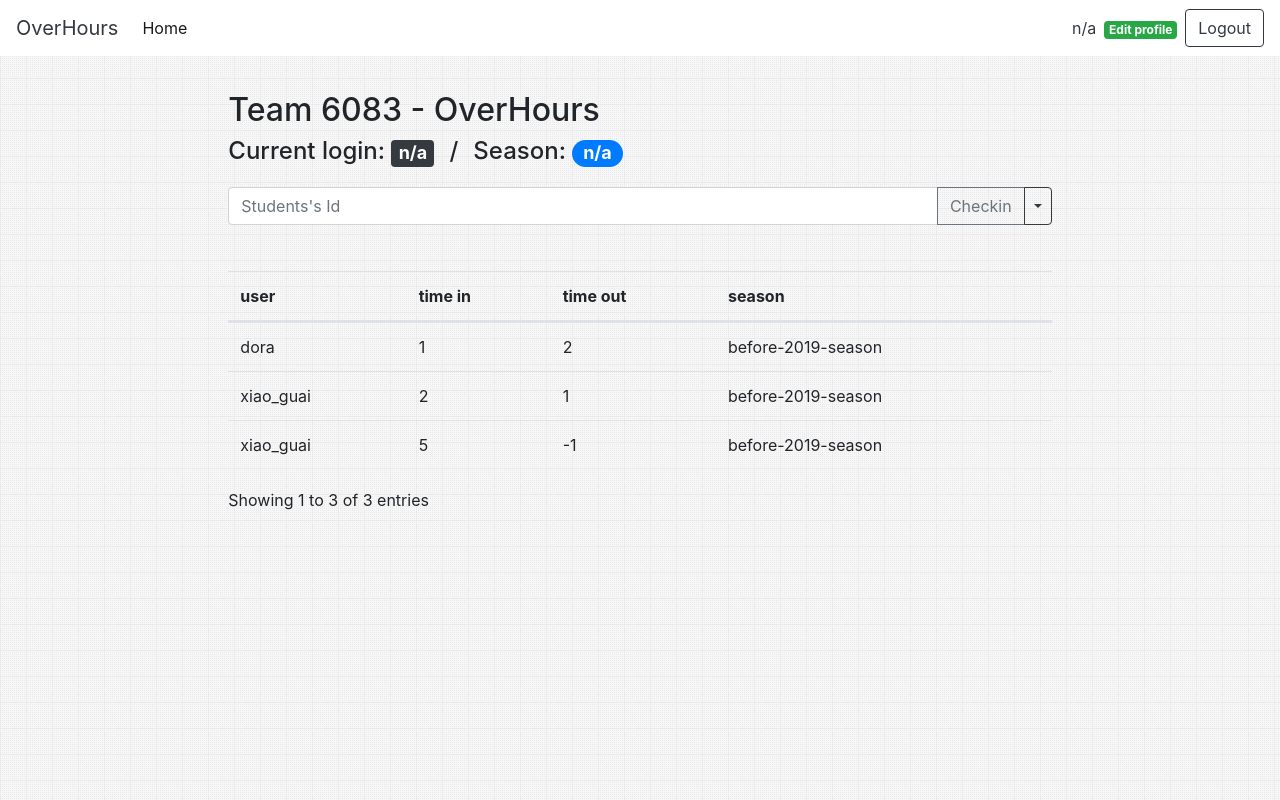
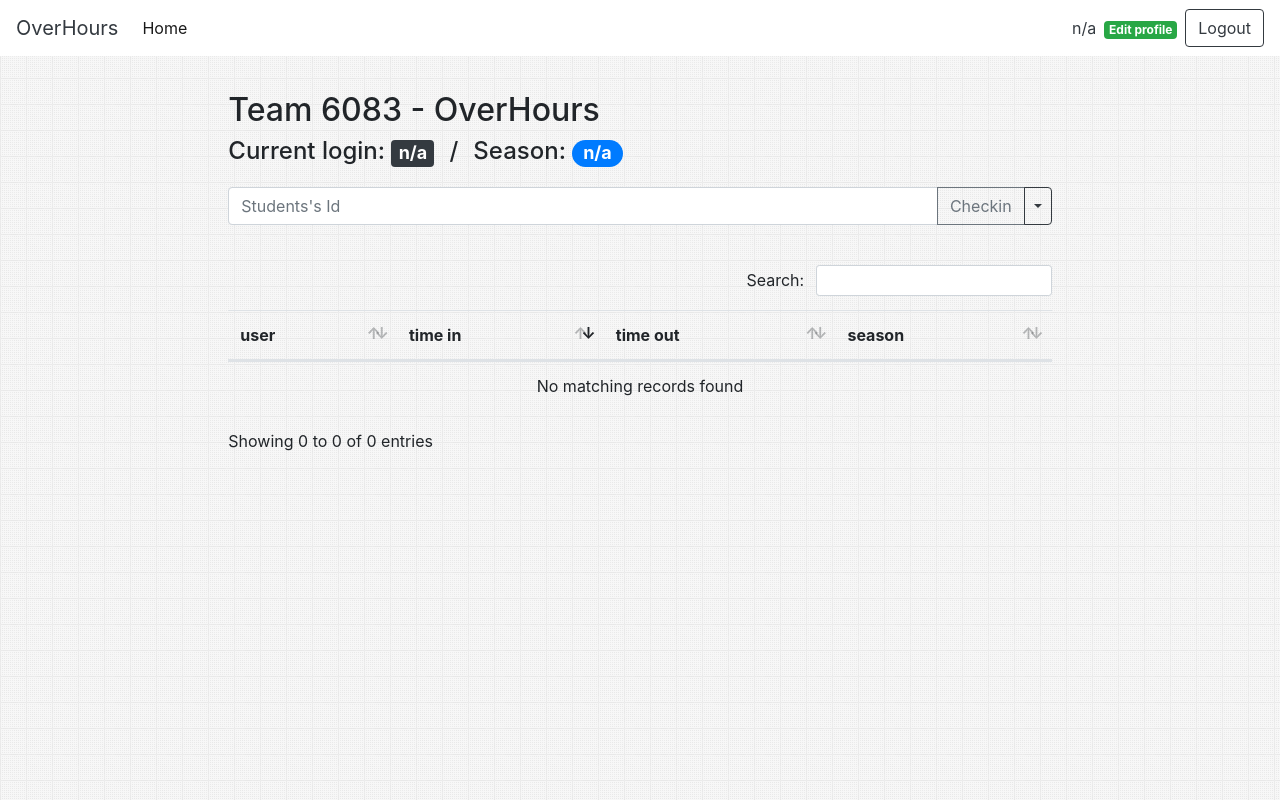
Before and after one commit to Team6083/OverHours-app, a React (Create React App) app: page / in a window 1280 px wide. Built offline with nearby package versions, Linux system fonts and the light colour scheme.

Commit message:
[add] Finish home page

```diff
--- a/src/component/pages/Home.js
+++ b/src/component/pages/Home.js
@@ -20,6 +20,30 @@ export class Home extends Component {
     }
 
     render() {
+
+        const ds = [
+            {
+                "_id": "5c2f3183c9c9200004b372fe",
+                "userid": "dora",
+                "timein": 1,
+                "timeout": 2,
+                "seasonid": "before-2019-season"
+            },
+            {
+                "_id": "5c2f31c4c9c9200004b372ff",
+                "userid": "xiao_guai",
+                "timein": 2,
+                "timeout": 1,
+                "seasonid": "before-2019-season"
+            },
+            {
+                "_id": "5c2f31d0c9c9200004b37300",
+                "userid": "xiao_guai",
+                "timein": 5,
+                "timeout": -1,
+                "seasonid": "before-2019-season"
+            },
+        ];
 
         return (
             <div className="container-fluid">
@@ -62,7 +86,8 @@ export class Home extends Component {
 
                 <div className="row mt-4 justify-content-lg-center">
                     <div className="col-lg-8 col">
-                        <Table columns={[
+                        <Table
+                            columns={[
                                 {
                                     Header: 'user',
                                     accessor: 'userid',
@@ -83,29 +108,18 @@ export class Home extends Component {
                                     accessor: 'seasonid',
                                     isSortable: true,
                                 }
-                        ]} data={[
-                            {
-                                "_id": "5c2f3183c9c9200004b372fe",
-                                "userid": "dora",
-                                "timein": 1,
-                                "timeout": 2,
-                                "seasonid": "before-2019-season"
-                            },
-                            {
-                                "_id": "5c2f31c4c9c9200004b372ff",
-                                "userid": "xiao_guai",
-                                "timein": 2,
-                                "timeout": 1,
-                                "seasonid": "before-2019-season"
-                            },
-                            {
-                                "_id": "5c2f31d0c9c9200004b37300",
-                                "userid": "xiao_guai",
-                                "timein": 5,
-                                "timeout": -1,
-                                "seasonid": "before-2019-season"
-                            }
-                        ]} />
+                            ]}
+
+                            data={[]}
+
+                            search={true}
+
+                            sort={{
+                                sortBy: [
+                                    { id: "timein", desc: true }
+                                ]
+                            }}
+                        />
                     </div>
                 </div>
             </div>
```
Lines whose indentation alone changed are shown as unchanged.
